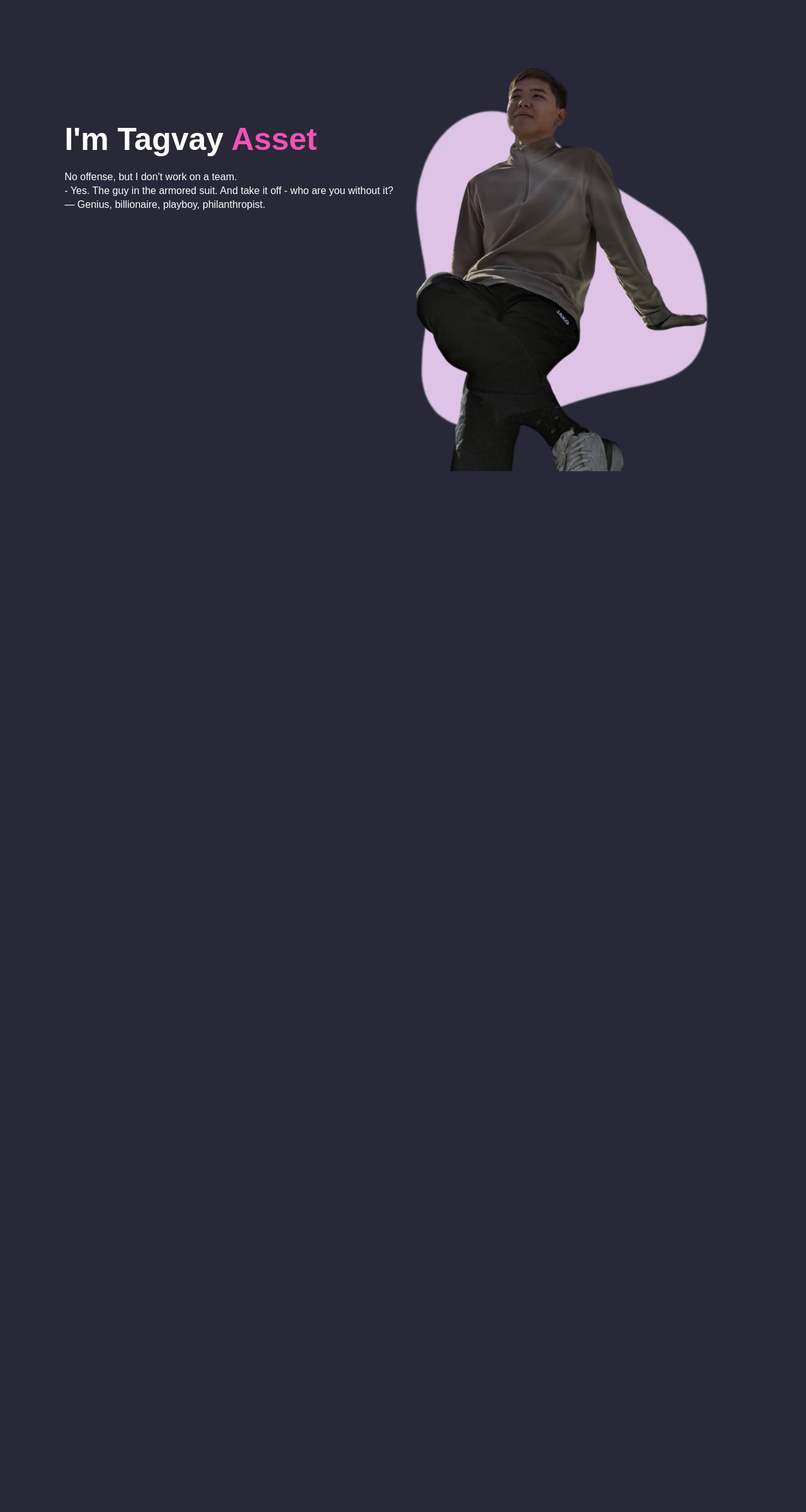
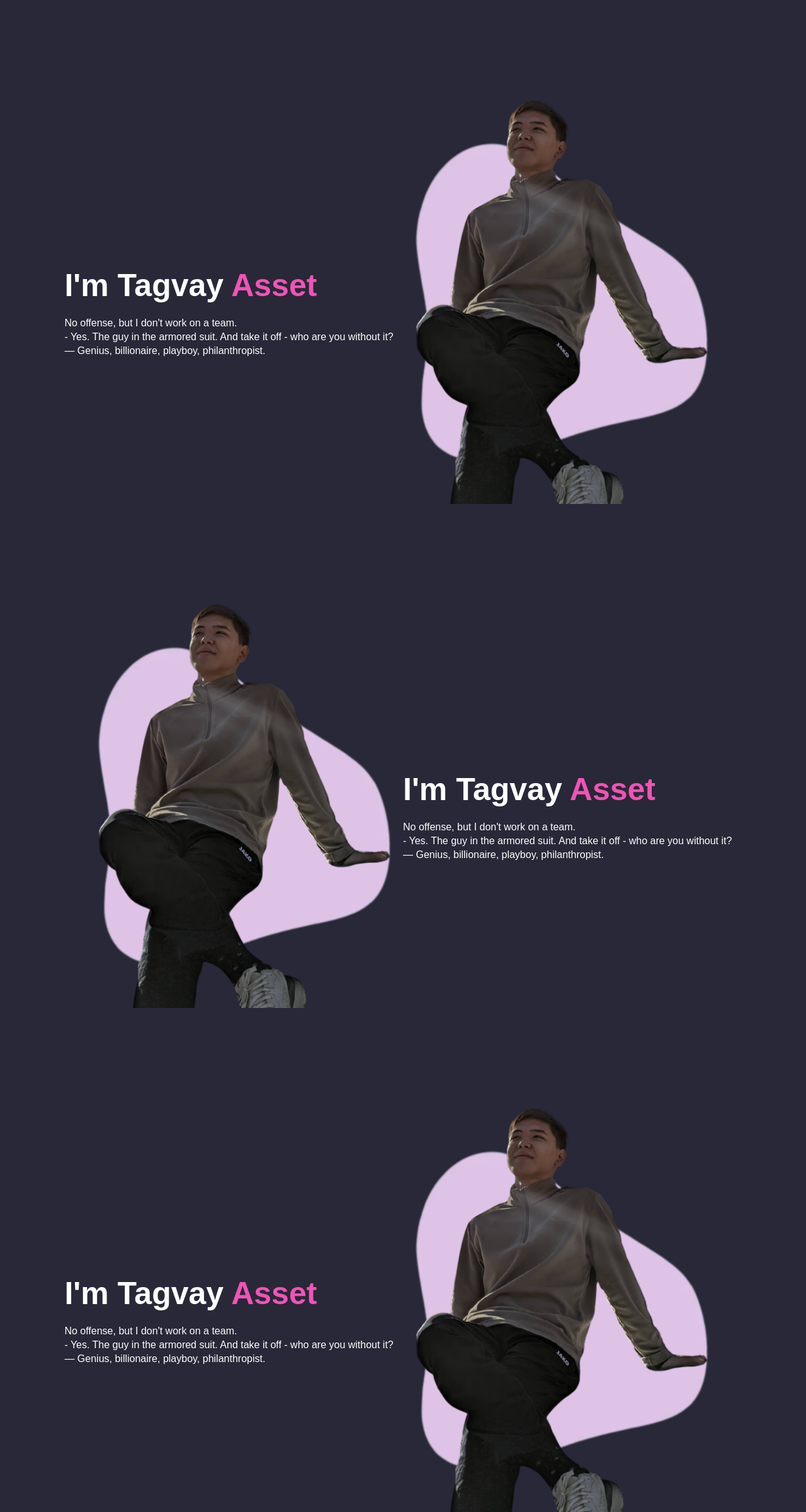
Before and after one commit to tagvayaset/INF231Project, a PHP site: page /aboutUs.html in a window 1280 px wide. Shown: the part 52-2452 px from the top of the page at 63% size. Before the commit the page ends 800 px from the top, so only its background shows below. Run offline with PHP 8.4, Linux system fonts and the light colour scheme.

Commit message:
second commit
qweqwe

```diff
--- a/Project/aboutUs.html
+++ b/Project/aboutUs.html
@@ -8,7 +8,7 @@
     <link rel="stylesheet" href="style.css">
 </head>
 <body>
-    <div class="header">
+    <header>
         <nav>
             <h2 class="logo"><a href="HomePage.html">Site<span> Name</span></a></h2>
             <ul>
@@ -20,19 +20,46 @@
                 <li><a href="aboutUs.html">About us</a></li>
             </ul>
         </nav>
-    </div>
+    </header>
 
+    <section>
+        <div class="desk">
+            <h1>I'm Tagvay <span>Asset</span></h1>
+            <p>No offense, but I don't work on a team.<br>
+                - Yes. The guy in the armored suit. And take it off - who are you without it?<br>
+                — Genius, billionaire, playboy, philanthropist.</p>
+        </div>
+        <div class="images">
+            <img src="blob1.png" class="shape">
+            <img src="asset.png" class="person">
+        </div>
+    </section>
 
-    <div class="detel">
+    <section>
+        <div class="desk2">
         <h1>I'm Tagvay <span>Asset</span></h1>
         <p>No offense, but I don't work on a team.<br>
             - Yes. The guy in the armored suit. And take it off - who are you without it?<br>
             — Genius, billionaire, playboy, philanthropist.</p>
-    </div>
-    <div class="images">
-        <img src="blob1.png" class="shape">
-        <img src="asset.png" class="person">
-    </div>
+        </div>
+        <div class="images2">
+            <img src="blob1.png" class="shape2">
+            <img src="asset.png" class="person2">
+        </div>
+    </section>
+
+    <section>
+        <div class="desk">
+        <h1>I'm Tagvay <span>Asset</span></h1>
+        <p>No offense, but I don't work on a team.<br>
+            - Yes. The guy in the armored suit. And take it off - who are you without it?<br>
+            — Genius, billionaire, playboy, philanthropist.</p>
+        </div>
+        <div class="images">
+            <img src="blob1.png" class="shape">
+            <img src="asset.png" class="person">
+        </div>
+    </section>
 
 </body>
 </html>
--- a/Project/style.css
+++ b/Project/style.css
@@ -1,11 +1,11 @@
 body{
     background-color: #282838;
 }
-.header{
+header{
     width: 100%;
     background-size: cover;
     background-position: center;
-    position:relative;
+    position: relative;
 }
 nav{
     display: flex;
@@ -44,7 +44,7 @@ nav ul li a:hover{
     font-family: 'Josefin Sans', sans-serif;
 }
 /*Капля*/
-section
+.secBlob
 {
     position: relative;
     display: flex;
@@ -75,19 +75,18 @@ section
 
     position: relative;
     margin-right: 25%;
-
 }
 /*here everyThing from About Us Page*/
-.detel {
+.desk {
     margin-left: 8%;
     margin-top: 15%;
 }
-.detel h1{
+.desk h1{
     font-size: 50px;
     color: #fff;
     margin-bottom: 20px;
 }
-.detel p {
+.desk p {
     color: #fff;
     line-height: 22px;
 }
@@ -112,3 +111,43 @@ section
 .images:hover .person{
     left: 45%;
 }
+section{
+    position: relative;
+    display: flex;
+    align-items:center;
+    min-height: 100vh;
+}
+.images2{
+    width: 45%;
+    height: 80%;
+    position: absolute;
+    bottom: 0;
+    left: 100px;
+}
+.images2 img{
+    height: 100%;
+    position: absolute;
+    left: 50%;
+    bottom: 0;
+    transform: translateX(-50%);
+    transition: bottom 1s, left 1s;
+}
+.images:hover .shape2{
+    bottom: 40px;
+}
+.images:hover .person2{
+    left: 45%;
+}
+.desk2 {
+    margin-left: 50%;
+    margin-top: 15%;
+}
+.desk2 h1{
+    font-size: 50px;
+    color: #fff;
+    margin-bottom: 20px;
+}
+.desk2 p {
+    color: #fff;
+    line-height: 22px;
+}
```
Also changed, not shown: Project/HomePage.html (+3 -5 lines).
